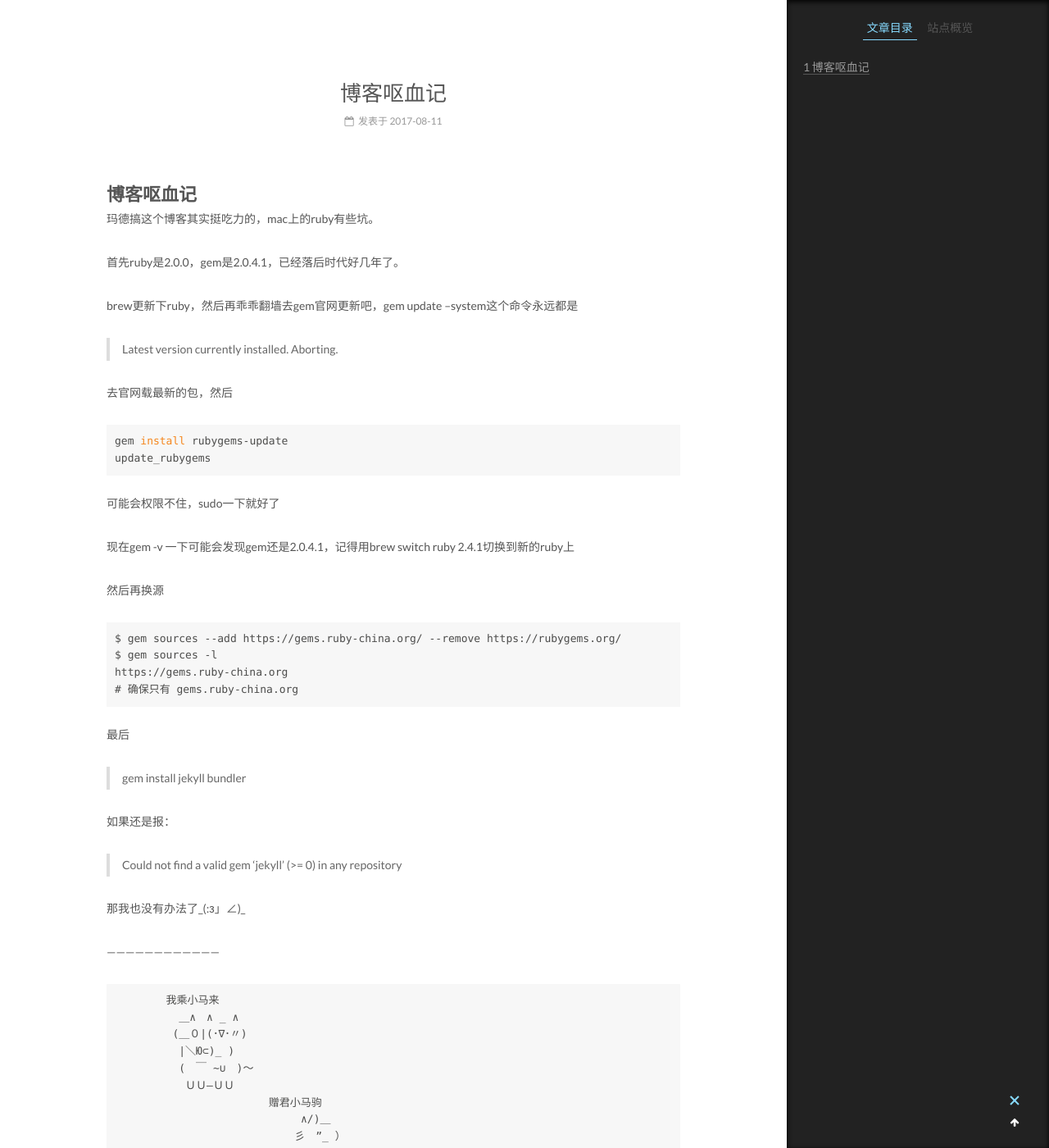
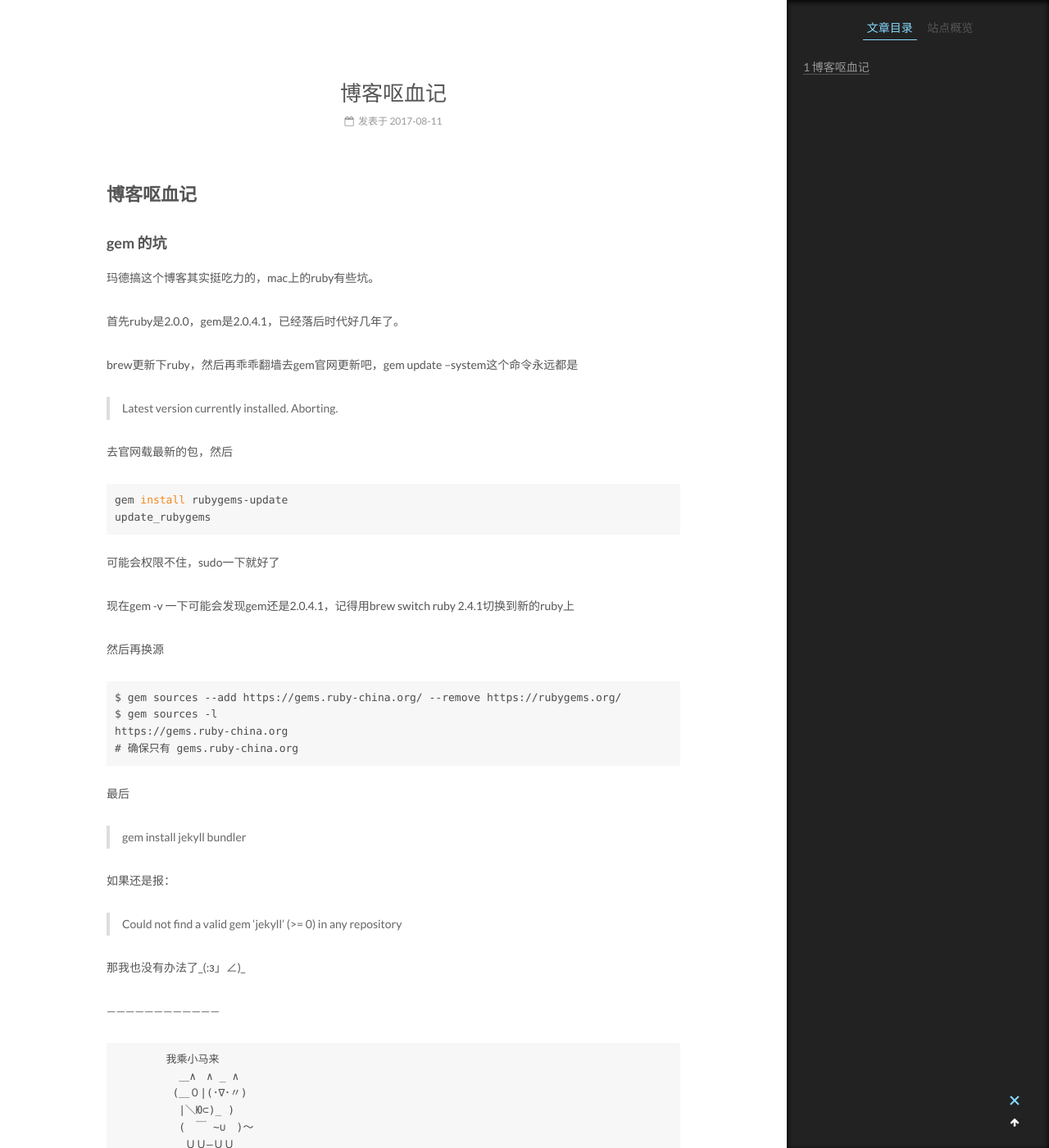
Before and after one commit to Jonuknownothingsnow/Jonuknownothingsnow.github.io, a Jekyll site: the page built from _posts/2017-08-11-博客呕血记.md, in a window 1280 px wide and 1400 px high, scrolled down 247 px. Shown: the whole window at 82% size. Built offline with Jekyll 4.4.1, drawn with Linux system fonts in a browser that asks for light colours.

Commit message:
小标题

```diff
--- a/_posts/2017-08-11-博客呕血记.md
+++ b/_posts/2017-08-11-博客呕血记.md
@@ -1,6 +1,6 @@
 # 博客呕血记
 
-
+### gem 的坑
 
 玛德搞这个博客其实挺吃力的，mac上的ruby有些坑。
 
```
